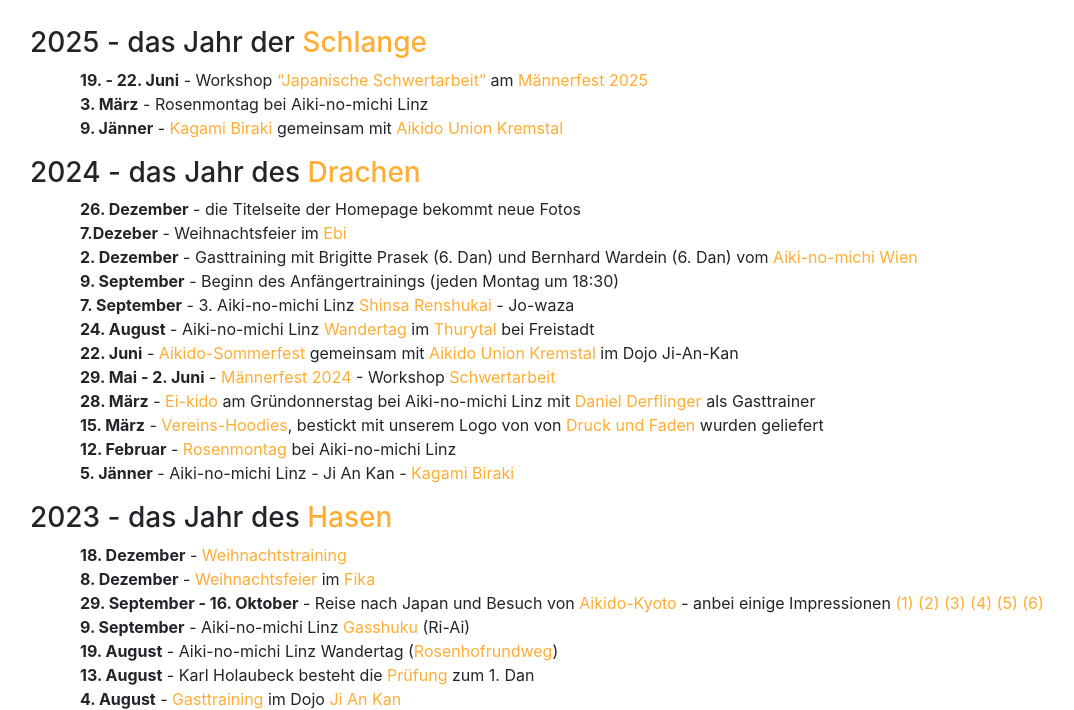
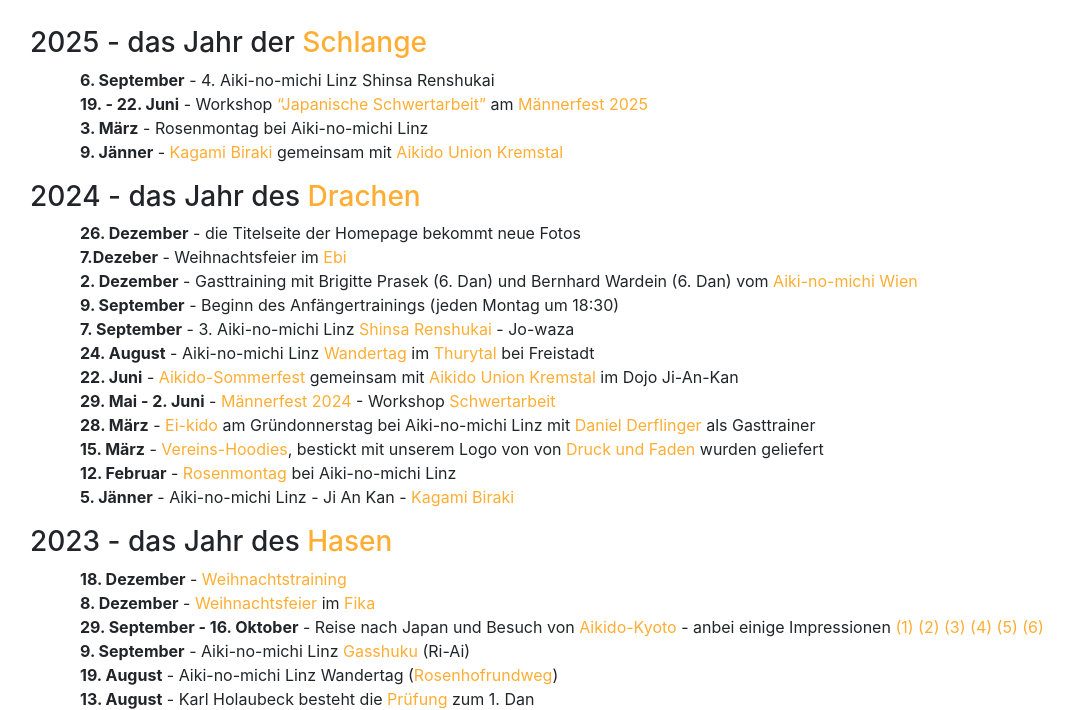
Before and after one commit to TWachs/aikinomichi-linz, a Jekyll site: the page built from aktuelles.md, in a window 1280 px wide and 900 px high, scrolled down 395 px, cut to the strip 190-900 px from the top of the window. Shown: the whole strip, without its empty margins (55-1129 px from the left). Built offline with Jekyll 4.4.1, drawn with Linux system fonts in a browser that asks for light colours; nearby versions of some CDN libraries.

Commit message:
Update aktuelles.md

```diff
--- a/aktuelles.md
+++ b/aktuelles.md
@@ -9,6 +9,7 @@
 <iframe width="560" height="315" style="display:block; margin: 0 auto 30px auto;" src="https://www.youtube.com/embed/DrgovmdFho8" title="YouTube video player" frameborder="0" allow="accelerometer; autoplay; clipboard-write; encrypted-media; gyroscope; picture-in-picture; web-share" allowfullscreen></iframe>
 
 ### 2025 - das Jahr der [Schlange](https://www.facebook.com/photo/?fbid=1132203962248147&set=a.441578571310693){:target="_blank"}
+* **6. September** - 4. Aiki-no-michi Linz Shinsa Renshukai
 * **19. - 22. Juni** - Workshop ["Japanische Schwertarbeit"](https://www.maennerfestival.at/japanische-schwertarbeit-2.html){:target="_blank"} am [Männerfest 2025](https://www.maennerfestival.at/festival.html){:target="_blank"}
 * **3. März** - Rosenmontag bei Aiki-no-michi Linz
 * **9. Jänner** - [Kagami Biraki](https://www.facebook.com/photo/?fbid=1061567042645173&set=a.441578571310693){:target="_blank"} gemeinsam mit [Aikido Union Kremstal](https://www.facebook.com/profile.php?id=61557020004810){:target="_blank"}
```
